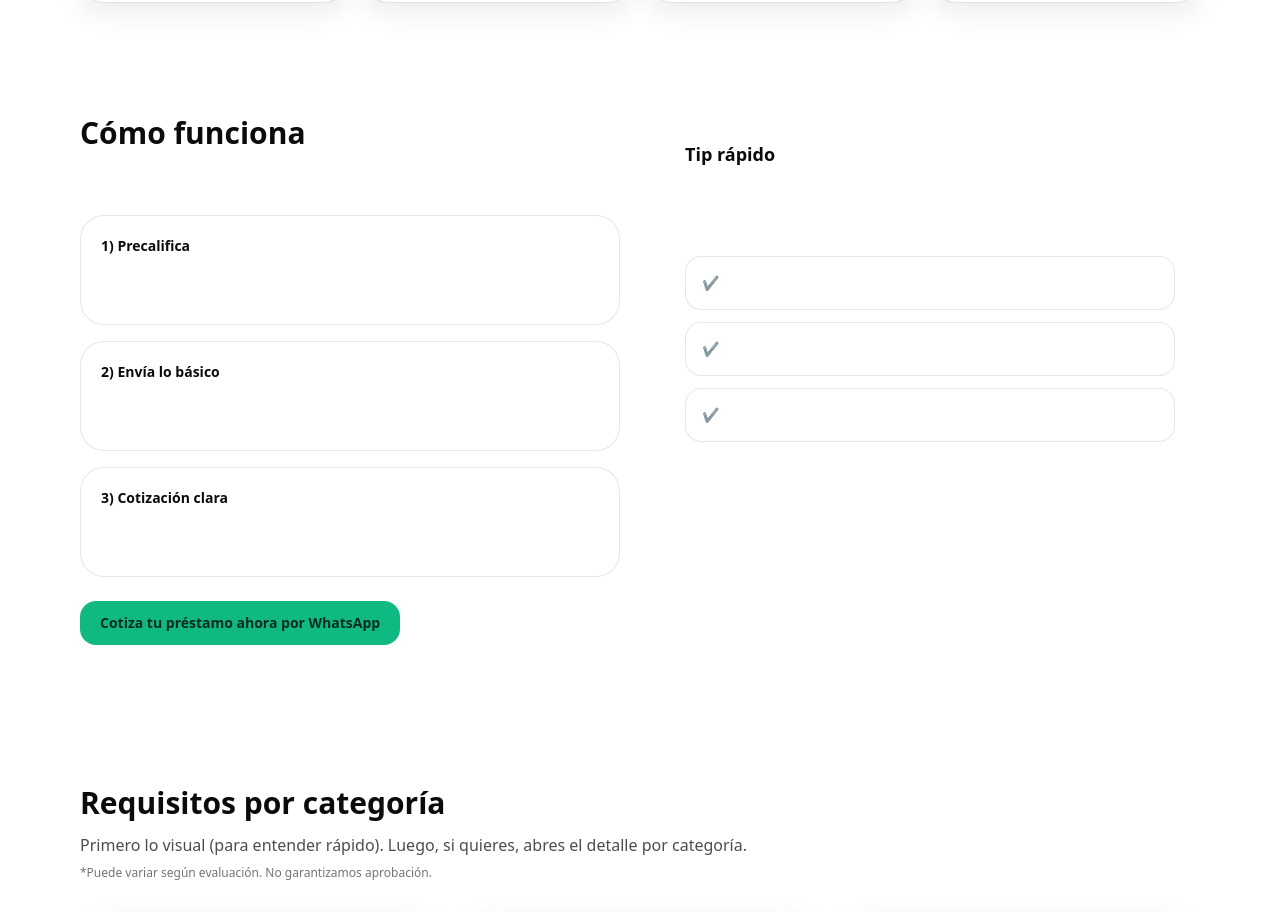
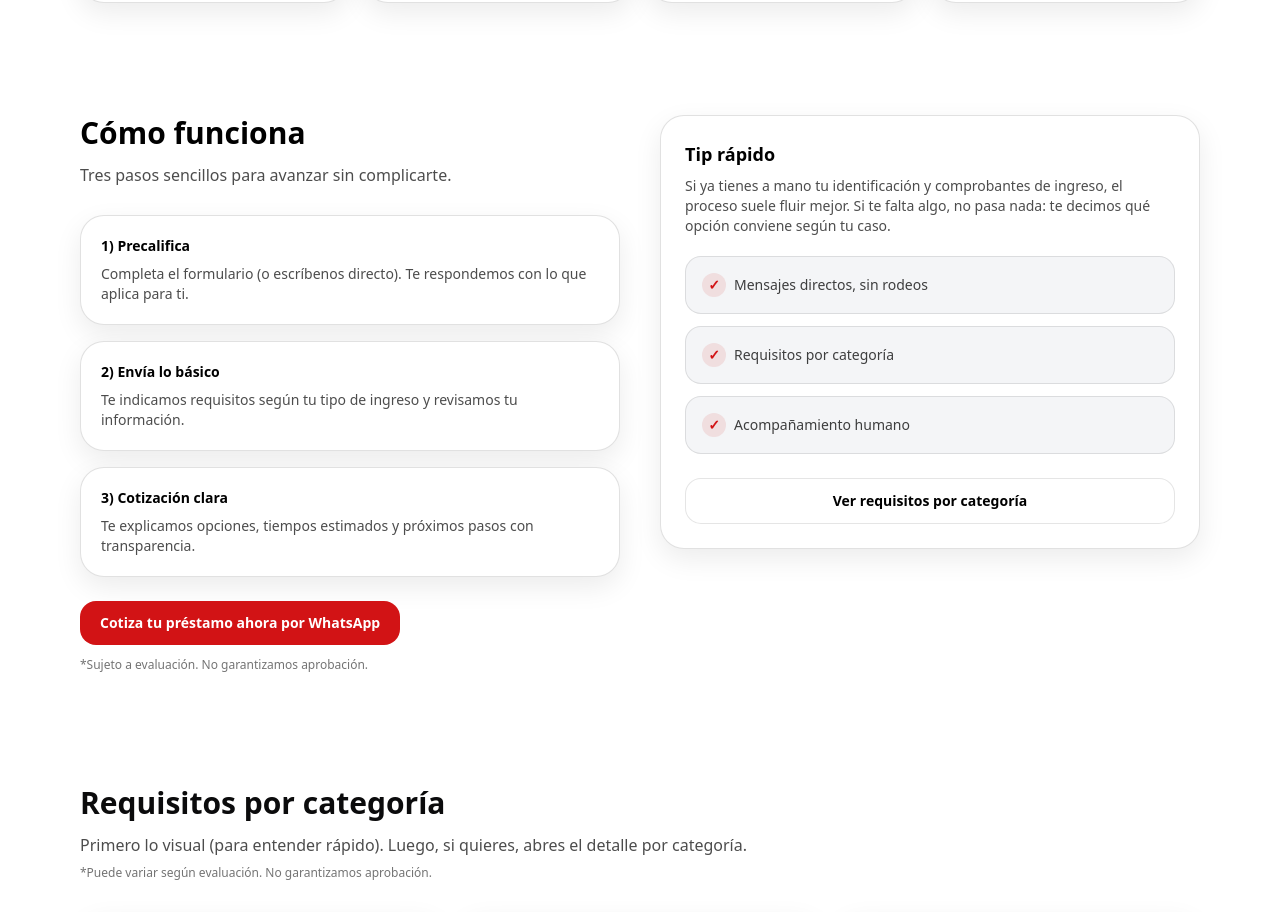
Before and after one commit to lulabtechnology/financiera, a Next.js app: page / in a window 1280 px wide. Shown: the part 1003-1915 px from the top of the page. Built offline with nearby package versions, Linux system fonts and the light colour scheme; no server answers; grey boxes are pictures that could not be loaded.

Commit message:
Update HowItWorks.tsx

```diff
--- a/src/components/HowItWorks.tsx
+++ b/src/components/HowItWorks.tsx
@@ -12,8 +12,14 @@ export default function HowItWorks() {
     },
     {
       title: "3) Cotización clara",
-      desc: "Te explicamos condiciones, tiempos estimados y próximos pasos con transparencia.",
+      desc: "Te explicamos opciones, tiempos estimados y próximos pasos con transparencia.",
     },
+  ];
+
+  const tips = [
+    "Mensajes directos, sin rodeos",
+    "Requisitos por categoría",
+    "Acompañamiento humano",
   ];
 
   return (
@@ -21,16 +27,16 @@ export default function HowItWorks() {
       <div className="mx-auto max-w-6xl px-4 py-14">
         <div className="grid gap-10 lg:grid-cols-2 lg:items-start">
           <div>
-            <h2 className="text-2xl font-semibold md:text-3xl">Cómo funciona</h2>
-            <p className="mt-3 text-white/70">
+            <h2 className="text-2xl font-semibold text-black md:text-3xl">Cómo funciona</h2>
+            <p className="mt-3 text-black/70">
               Tres pasos sencillos para avanzar sin complicarte.
             </p>
 
             <div className="mt-7 space-y-4">
               {steps.map((s) => (
-                <div key={s.title} className="glass rounded-3xl p-5">
-                  <div className="text-sm font-semibold">{s.title}</div>
-                  <div className="mt-2 text-sm text-white/70">{s.desc}</div>
+                <div key={s.title} className="card rounded-3xl p-5">
+                  <div className="text-sm font-semibold text-black">{s.title}</div>
+                  <div className="mt-2 text-sm text-black/70">{s.desc}</div>
                 </div>
               ))}
             </div>
@@ -39,27 +45,42 @@ export default function HowItWorks() {
               href={waLink(WA_CTA)}
               target="_blank"
               rel="noopener noreferrer"
-              className="mt-6 inline-flex items-center justify-center rounded-2xl bg-emerald-500 px-5 py-3 text-sm font-semibold text-emerald-950 hover:bg-emerald-400 transition"
+              className="mt-6 inline-flex items-center justify-center rounded-2xl bg-[var(--brand)] px-5 py-3 text-sm font-semibold text-white hover:bg-[var(--brand2)] transition"
             >
               {WA_CTA}
             </a>
 
-            <p className="mt-3 text-xs text-white/55">
+            <p className="mt-3 text-xs text-black/55">
               *Sujeto a evaluación. No garantizamos aprobación.
             </p>
           </div>
 
-          <div className="rounded-3xl border border-white/10 bg-white/5 p-6">
-            <h3 className="text-lg font-semibold">Tip rápido</h3>
-            <p className="mt-2 text-sm text-white/70">
-              Si ya tienes a mano tu identificación y comprobantes de ingreso, el proceso suele fluir mucho mejor.
+          <div className="card rounded-3xl p-6">
+            <h3 className="text-lg font-semibold text-black">Tip rápido</h3>
+            <p className="mt-2 text-sm text-black/70">
+              Si ya tienes a mano tu identificación y comprobantes de ingreso, el proceso suele fluir mejor.
               Si te falta algo, no pasa nada: te decimos qué opción conviene según tu caso.
             </p>
-            <div className="mt-5 grid gap-3 text-sm text-white/70">
-              <div className="glass rounded-2xl p-4">✔ Mensajes directos, sin rodeos</div>
-              <div className="glass rounded-2xl p-4">✔ Requisitos por categoría</div>
-              <div className="glass rounded-2xl p-4">✔ Acompañamiento humano</div>
+
+            <div className="mt-5 grid gap-3 text-sm text-black/75">
+              {tips.map((t) => (
+                <div key={t} className="rounded-2xl border border-black/10 bg-[var(--surface2)] p-4">
+                  <span className="inline-flex items-center gap-2">
+                    <span className="inline-flex h-6 w-6 items-center justify-center rounded-full bg-[rgba(210,19,21,0.10)] text-[var(--brand)] font-bold">
+                      ✓
+                    </span>
+                    {t}
+                  </span>
+                </div>
+              ))}
             </div>
+
+            <a
+              href="#requisitos"
+              className="mt-6 inline-flex w-full items-center justify-center rounded-2xl border border-black/10 bg-white px-5 py-3 text-sm font-semibold text-black hover:bg-black/5 transition"
+            >
+              Ver requisitos por categoría
+            </a>
           </div>
         </div>
       </div>
```
